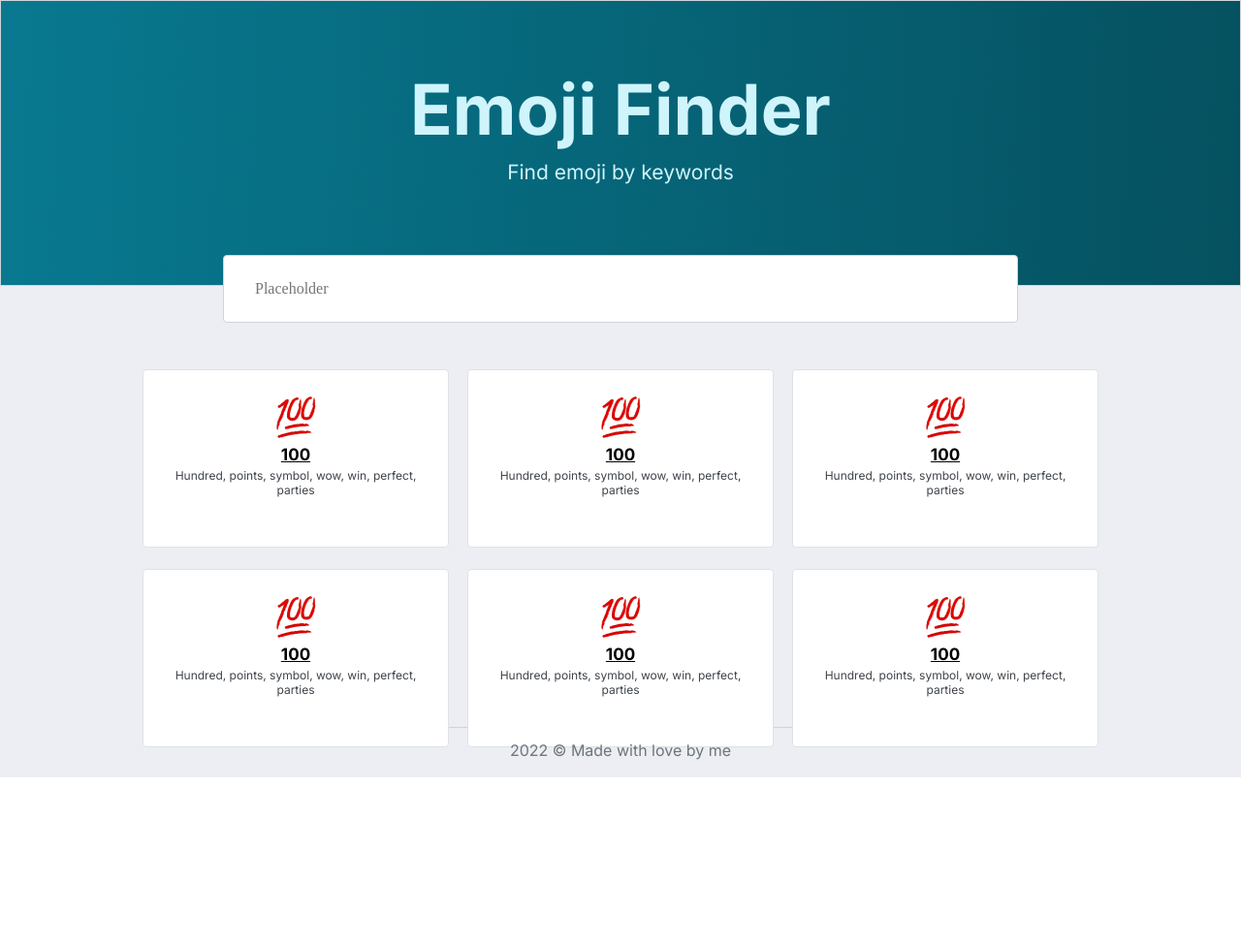
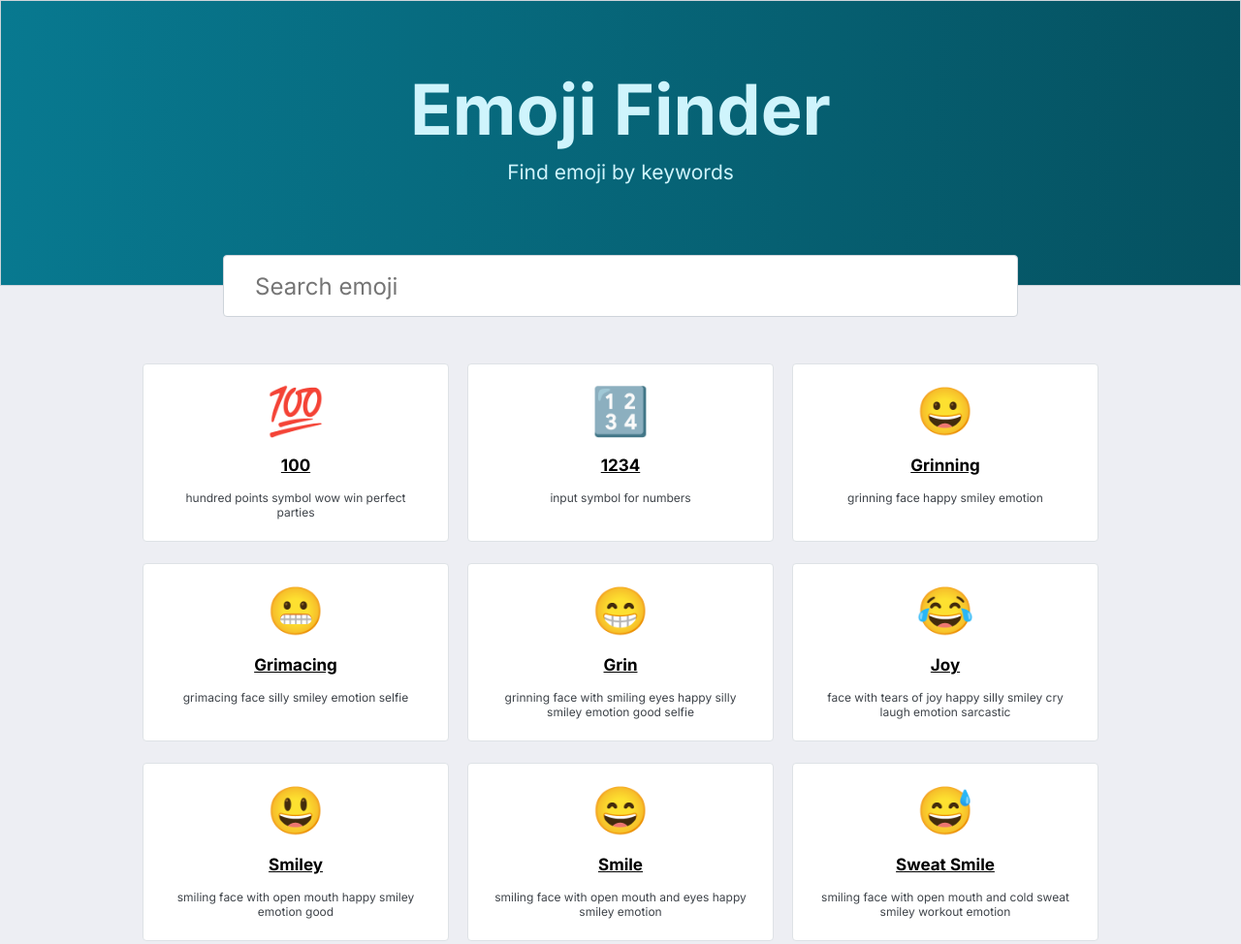
Before and after one commit to 0s0ka/emoji.io, a plain HTML site: page index.html in a window 1280 px wide. Shown: the top 974 px of the page at 97% size. Before the commit the page ends 802 px from the top, so only its background shows below. Drawn offline with Linux system fonts and the light colour scheme.

Commit message:
fix: add event listener

```diff
--- a/index.html
+++ b/index.html
@@ -3,7 +3,7 @@
   <head>
     <meta charset="UTF-8" />
     <meta name="viewport" content="width=device-width, initial-scale=1.0" />
-    <script src="./index.js" defer></script>
+    <script src="./index.js" defer type="module"></script>
     <link rel="stylesheet" href="./styles/style.css" />
     <title>Emoji</title>
   </head>
@@ -16,52 +16,13 @@
     </header>
     <main class="main">
       <div class="container">
-        <form action="" novalidate class="main__form">
-          <input class="main__input" type="text" placeholder="Placeholder" />
-        </form>
+        <input
+          class="main__input"
+          type="text"
+          placeholder="Search emoji"
+          id="input"
+        />
         <section class="card_wr">
-          <div class="card">
-            <img class="card__img" src="./img/💯.png" alt="emoji" />
-            <p class="card__title">100</p>
-            <p class="card__keywords">
-              Hundred, points, symbol, wow, win, perfect, parties
-            </p>
-          </div>
-          <div class="card">
-            <img src="./img/💯.png" alt="emoji" />
-            <p class="card__title">100</p>
-            <p class="card__keywords">
-              Hundred, points, symbol, wow, win, perfect, parties
-            </p>
-          </div>
-          <div class="card">
-            <img src="./img/💯.png" alt="emoji" />
-            <p class="card__title">100</p>
-            <p class="card__keywords">
-              Hundred, points, symbol, wow, win, perfect, parties
-            </p>
-          </div>
-          <div class="card">
-            <img src="./img/💯.png" alt="emoji" />
-            <p class="card__title">100</p>
-            <p class="card__keywords">
-              Hundred, points, symbol, wow, win, perfect, parties
-            </p>
-          </div>
-          <div class="card">
-            <img src="./img/💯.png" alt="emoji" />
-            <p class="card__title">100</p>
-            <p class="card__keywords">
-              Hundred, points, symbol, wow, win, perfect, parties
-            </p>
-          </div>
-          <div class="card">
-            <img src="./img/💯.png" alt="emoji" />
-            <p class="card__title">100</p>
-            <p class="card__keywords">
-              Hundred, points, symbol, wow, win, perfect, parties
-            </p>
-          </div>
         </section>
       </div>
     </main>
--- a/index.js
+++ b/index.js
@@ -0,0 +1,43 @@
+import { data } from "./data.js";
+
+// реализация отрисовки карточек на странице
+let content = document.querySelector(".card_wr");
+
+function renderCards(dataRender) {
+  content.innerHTML = "";
+  for (let elem of dataRender) {
+    let div = document.createElement("div");
+    div.classList.add("card");
+    div.innerHTML = `
+    <span class="card__symbol">${elem.symbol}</span>
+    <p class="card__title">${elem.title}</p>
+    <p class="card__keywords">${elem.keywords}</p>
+    `;
+    content.append(div);
+  }
+}
+
+// удаление дублирования в keywords
+function getUniqueValues(data) {
+  return data.map((obj) => {
+    let uniqueKeywords = [
+      ...new Set(obj.keywords.toLowerCase().split(" ")),
+    ].join(" ");
+    return { ...obj, keywords: uniqueKeywords };
+  });
+}
+let uniqueData = getUniqueValues(data);
+renderCards(uniqueData);
+
+// реализация поиска по результатам ввода в инпут
+const input = document.querySelector("#input");
+function searchEmoji(event) {
+  const queryInput = event.target.value.toLowerCase().trim();
+  const filteredResult = uniqueData.filter(
+    (obj) =>
+      obj.title.toLocaleLowerCase().includes(queryInput) ||
+      obj.keywords.toLocaleLowerCase().includes(queryInput)
+  );
+  renderCards(filteredResult);
+}
+input.addEventListener("input", searchEmoji);
--- a/styles/components/_card.scss
+++ b/styles/components/_card.scss
@@ -10,8 +10,12 @@
   flex-direction: column;
   align-items: center;
 
-  &__img {
-    width: 48px;
+  &__symbol {
+    font-family: Inter;
+    font-size: 48px;
+    font-weight: 400;
+    line-height: 48px;
+    margin-bottom: 18px;
   }
   &__title {
     color: #000;
@@ -20,6 +24,7 @@
     font-weight: 700;
     line-height: 28px;
     text-decoration-line: underline;
+    margin-bottom: 12px;
   }
   &__keywords {
     color: #3f444a;
--- a/styles/layout/_main.scss
+++ b/styles/layout/_main.scss
@@ -1,14 +1,14 @@
 .main {
-  height: calc(100vh - 345px);
   background: #edeef3;
+  margin: 0 auto;
 
-  &__form {
-    margin: 0 auto;
+  &__input {
+    position: relative;
+    left: 50%;
+    transform: translate(-50%);
     max-width: 820px;
-  }
-  &__input {
-    border: none;
     width: 100%;
+    height: 64px;
     display: inline-block;
     vertical-align: middle;
     padding: 22px 32px;
@@ -16,6 +16,12 @@
     border: 1px solid #ced4da;
     background: #fff;
     margin-top: -32px;
+
+    color: #abb5be;
+    font-family: Inter;
+    font-size: 24px;
+    font-weight: 400;
+    line-height: 21px;
   }
 
   .card_wr {
```
Also changed, not shown: styles/style.css, 1 other file.
